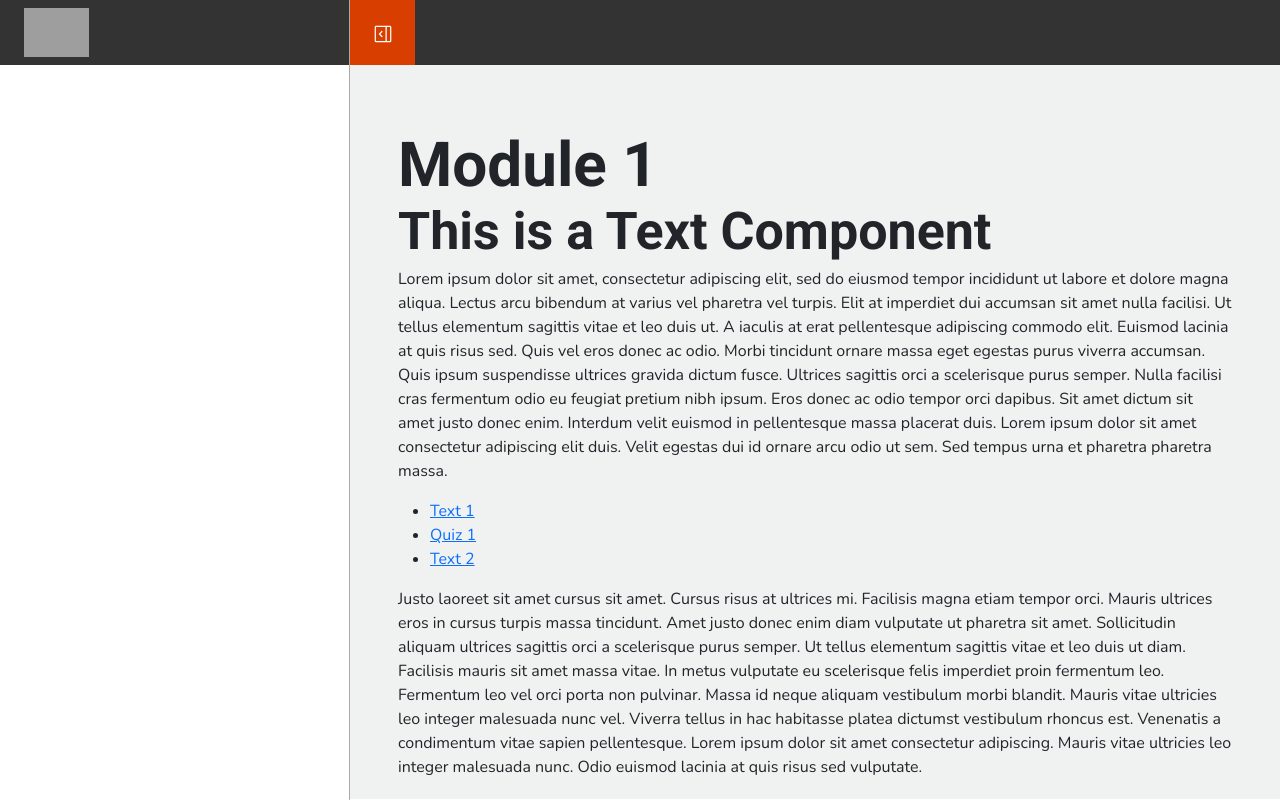
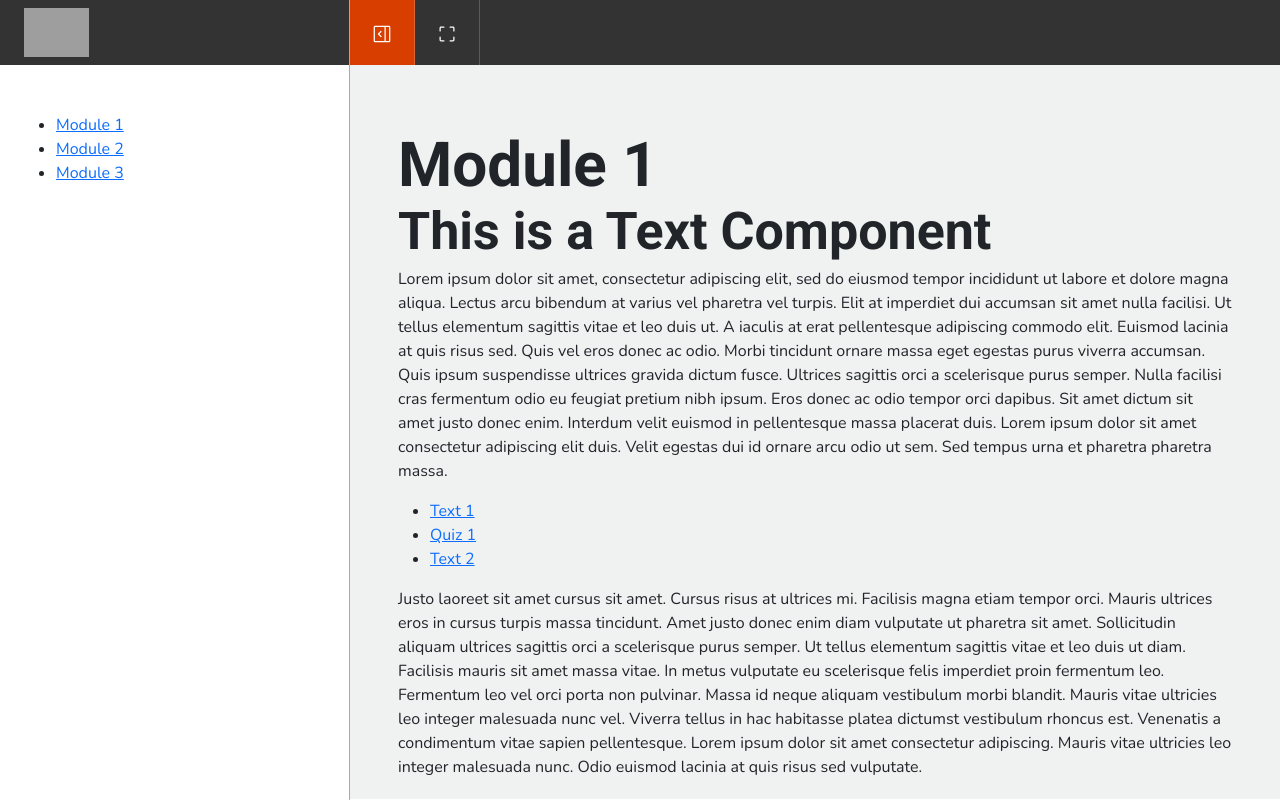
Before and after one commit to bressler1995/CourseBridge, a React (Vite) app: page /#/ in a window 1280 px wide. Built offline with nearby package versions, Linux system fonts and the light colour scheme; grey boxes are pictures that could not be loaded.

Commit message:
Implement routing for modules
Will need to figure out a way to dynamically render appropriate MDX

```diff
--- a/package.json
+++ b/package.json
@@ -14,7 +14,9 @@
     "@mdx-js/rollup": "^3.0.1",
     "@popperjs/core": "^2.11.8",
     "bootstrap": "^5.3.3",
+    "html-react-parser": "^5.1.10",
     "react": "^18.2.0",
+    "react-bootstrap": "^2.10.2",
     "react-dom": "^18.2.0",
     "react-icons": "^5.2.1",
     "react-router-dom": "^6.23.1"
--- a/src/App.jsx
+++ b/src/App.jsx
@@ -1,12 +1,15 @@
-import { useState, Children, createContext } from 'react';
+import { useState, Children, createContext, createElement } from 'react';
 import { useSearchParams } from "react-router-dom";
 import './App.css';
-import Module1 from './content/Module1.mdx';
 import Sidebar from './components/UI/Sidebar/Sidebar';
 import Content from './components/UI/Content/Content';
 import TopBar from './components/UI/TopBar/TopBar';
-import {BrowserRouter as Router, HashRouter, Route, Routes} from 'react-router-dom';
+import Module from './components/UI/Module/Module';
+import {BrowserRouter as Router, HashRouter, Route, Routes, Link} from 'react-router-dom';
 import 'bootstrap/dist/css/bootstrap.min.css';
+import { Button } from 'react-bootstrap';
+import toc from './toc.json';
+import Module1 from './content/Module1.mdx';
 
 function App() {
 
@@ -26,17 +29,43 @@ function App() {
         <Routes>
             <Route exact path='/' element={
                 <div className='app'>
-                <TopBar handleHide={toggleHide} show={sidebarShow}></TopBar>
-                <Sidebar show={sidebarShow}></Sidebar>
-                <Content show={sidebarShow}>
-                  <Module1 />
-                </Content>
+                  <TopBar handleHide={toggleHide} show={sidebarShow}></TopBar>
+                  <Sidebar show={sidebarShow}>
+                  <ul>
+                  {
+                    toc.map((child, i) => {
+                      return <li><Link to={child.link}>{child.name}</Link></li>
+                    })
+                  }
+                  </ul>
+                  </Sidebar>
+                  <Content show={sidebarShow}>
+                    <Module1 />
+                  </Content>
+                </div>
+            }>
+            </Route>
+            <Route path='/Module/:id' element={
+                <div className='app'>
+                  <TopBar handleHide={toggleHide} show={sidebarShow}></TopBar>
+                  <Sidebar show={sidebarShow}>
+                  <ul>
+                  {
+                    toc.map((child, i) => {
+                      return <li><Link to={child.link}>{child.name}</Link></li>
+                    })
+                  }
+                  </ul>
+                  </Sidebar>
+                  <Content show={sidebarShow}>
+                      <Module file={'Module1'}/>
+                  </Content>
                 </div>
             }>
             </Route>
             <Route path='/minimal' element={
               <Content isMinimal={true}>
-                  <Module1 />
+                  <Module1/>
               </Content>
             }></Route>
 
--- /dev/null
+++ b/src/components/UI/Module/Module.jsx
@@ -0,0 +1,13 @@
+import {useParams} from 'react-router-dom';
+import { createElement } from 'react';
+
+function Module(file) {
+
+  const params = useParams();
+
+
+  return <h1>{params.id}</h1>;
+
+}
+
+export default Module
--- a/src/components/UI/TopBar/TopBar.css
+++ b/src/components/UI/TopBar/TopBar.css
@@ -25,14 +25,25 @@
     width: 50%;
 }
 
-.os101TopBar .os101Toggle_container .os101Toggle {
-    border-radius: 0px;
+.os101TopBar .os101Toggle_container .btn {
     width: 65px;
     height: 65px;
     font-size: 20px;
     line-height: 24px;
+    border-radius: 0px;
     text-align: center;
     padding: 0;
+    border: none;
+    border-right: 1px solid rgba(255, 255, 255, 0.2);
+}
+
+.os101TopBar .os101Toggle_container .btn.btn-secondary {
+    background-color: transparent;
+}
+
+.os101TopBar .os101Toggle_container .btn-secondary:hover, .os101TopBar .os101Toggle_container .btn-secondary:active {
+    background-color: rgba(255, 255, 255, 0.2);
+    border-right: 1px solid rgba(255, 255, 255, 0.2);
 }
 
 .os101TopBar .os101Toggle_container .os101Toggle:active svg {
@@ -48,6 +59,10 @@
     .app .os101TopBar {
         padding-left: calc(100% - 65px);
     }
+
+    .os101TopBar:not(.hide) .os101Toggle_container .btn.btn-secondary {
+        display: none;
+    }
   }
 
   @media(min-width: 768px) and (max-width: 991.9px) {
--- a/src/components/UI/TopBar/TopBar.jsx
+++ b/src/components/UI/TopBar/TopBar.jsx
@@ -1,5 +1,6 @@
 import { BiArrowBack } from "react-icons/bi";
-import { GoSidebarExpand, GoSidebarCollapse, GoChevronLeft, GoChevronRight } from "react-icons/go";
+import { GoSidebarExpand, GoSidebarCollapse, GoScreenFull, GoChevronLeft, GoChevronRight } from "react-icons/go";
+import Button from 'react-bootstrap/Button';
 import './TopBar.css';
 
 function TopBar({handleHide, show}) {
@@ -12,7 +13,10 @@ function TopBar({handleHide, show}) {
 
   return (
     <div className={contentClasses}>
-      <div className='os101Toggle_container'><button onClick={handleHide} className='btn btn-primary os101Toggle'>{show == true ? <GoSidebarExpand /> : <GoSidebarCollapse />}</button></div>
+      <div className='os101Toggle_container'>
+        <Button onClick={handleHide} className='btn btn-primary'>{show == true ? <GoSidebarExpand /> : <GoSidebarCollapse />}</Button>
+        <Button className='btn btn-secondary'><GoScreenFull /></Button>
+      </div>
     </div>
   )
 }
--- /dev/null
+++ b/src/toc.json
@@ -0,0 +1,5 @@
+[
+    {"file": "Module1.mdx", "name":"Module 1", "link":"/Module/1"},
+    {"file": "Module2.mdx", "name":"Module 2", "link":"/Module/2"},
+    {"file": "Module3.mdx", "name":"Module 3", "link":"/Module/3"}
+]
```
Also changed, not shown: src/content/Module2.mdx (+29 -19 lines), 1 other file (tests, documents, lock files or other folders).
